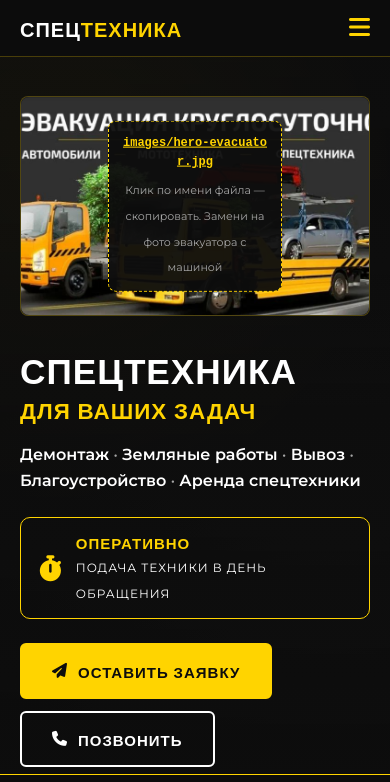
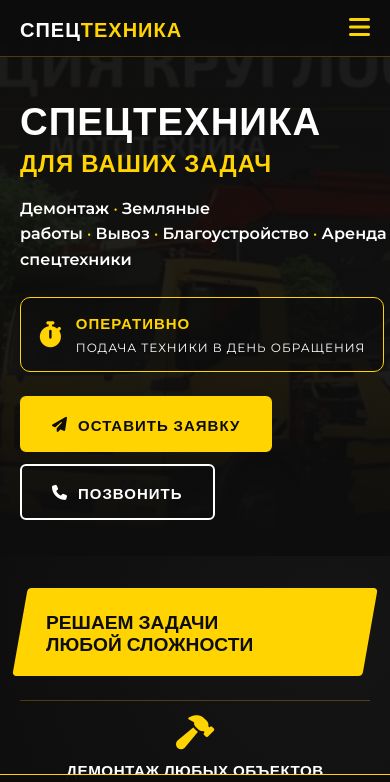
Before and after one commit to piarbookru-hub/specteh, a plain HTML site: page index.html in a window 390 px wide. Shown: the top 782 px of the page. Drawn offline with nearby package versions, Linux system fonts and the light colour scheme.

Commit message:
Refactor hero section styles and content
Updated hero section styles and structure for better layout and responsiveness.

```diff
--- a/index.html
+++ b/index.html
@@ -84,32 +84,43 @@
         .nav-phone:hover { color: var(--accent); }
         .burger { display: none; background: none; border: none; color: var(--accent); font-size: 24px; cursor: pointer; }
 
-        /* Hero */
-        .hero { position: relative; padding: 110px 0 50px; overflow: hidden; }
+        /* Hero: фото техники — задний фон на всю ширину */
+        .hero {
+            position: relative; padding: 120px 0 60px; overflow: hidden;
+            min-height: 560px; display: flex; align-items: center;
+        }
+        /* Фото техники фоном: прижато вправо, без размытия */
         .hero::before {
             content: ''; position: absolute; inset: 0;
-            background: url('images/hero-bg.jpg') center/cover;
-            opacity: 0.55; filter: blur(2px); z-index: -1;
+            background: url('images/hero-evacuator.jpg') right center / cover no-repeat;
+            opacity: 0.95; z-index: -1;
         }
+        /* Тёмный градиент слева направо + переход в фон сайта снизу */
         .hero::after {
             content: ''; position: absolute; inset: 0;
-            background: linear-gradient(180deg, rgba(13,13,13,0.55) 0%, rgba(13,13,13,0.85) 70%, var(--bg-dark) 100%);
+            background:
+                linear-gradient(90deg, rgba(13,13,13,0.97) 0%, rgba(13,13,13,0.88) 42%, rgba(13,13,13,0.35) 70%, rgba(13,13,13,0.05) 100%),
+                linear-gradient(180deg, rgba(13,13,13,0.4) 0%, transparent 30%, transparent 70%, var(--bg-dark) 100%);
             z-index: -1;
         }
-        .hero-grid { display: grid; grid-template-columns: 1.1fr 0.9fr; gap: 32px; align-items: center; }
-        .hero h1 { font-size: clamp(2.2rem, 6vw, 4rem); font-weight: 700; letter-spacing: 1px; }
-        .hero h1 span { display: block; color: var(--accent); font-size: clamp(1.4rem, 3.5vw, 2.2rem); margin-top: 8px; }
+        .hero-content { max-width: 640px; position: relative; z-index: 2; }
+        .hero h1 { font-size: clamp(2.4rem, 6.5vw, 4.4rem); font-weight: 700; letter-spacing: 1px; }
+        .hero h1 span { display: block; color: var(--accent); font-size: clamp(1.5rem, 3.8vw, 2.4rem); margin-top: 8px; }
         .hero-services { margin: 20px 0 24px; color: var(--text-muted); font-size: 1rem; }
         .hero-services b { color: var(--text-main); font-weight: 600; }
+        .hero-services .sep { color: var(--accent); margin: 0 4px; }
         .hero-badge {
             display: inline-flex; align-items: center; gap: 14px;
             border: 1px solid var(--accent); border-radius: 10px; padding: 12px 18px;
-            margin-bottom: 24px;
+            margin-bottom: 24px; background: rgba(13, 13, 13, 0.55);
         }
         .hero-badge i { font-size: 26px; color: var(--accent); }
         .hero-badge strong { display: block; font-family: 'Oswald', sans-serif; text-transform: uppercase; color: var(--accent); font-size: 15px; letter-spacing: 1px; }
         .hero-badge span { font-size: 12px; text-transform: uppercase; letter-spacing: 1px; color: var(--text-main); }
-        .hero-photo { height: 340px; }
+        .hero-arrows {
+            position: absolute; top: 92px; right: 44px; z-index: 2;
+            display: flex; gap: 4px; color: var(--accent); font-size: 30px;
+        }
         .btn {
             display: inline-flex; align-items: center; justify-content: center; gap: 10px;
             padding: 14px 30px; background: var(--accent); color: #0D0D0D;
@@ -220,12 +231,11 @@
 
         /* Адаптив: 5 брейкпоинтов */
         @media (max-width: 960px) {
-            .hero-grid { grid-template-columns: 1fr; }
-            .hero-photo { height: 280px; order: -1; }
             .services-head { grid-template-columns: 1fr; }
             .services-grid { grid-template-columns: repeat(2, 1fr); }
             .service-item { border-left: none; border-top: 1px solid var(--border); padding-top: 14px; }
             .order-box { grid-template-columns: 1fr; }
+            .hero-arrows { top: 84px; right: 24px; font-size: 24px; }
         }
         @media (max-width: 640px) {
             .nav-links {
@@ -242,11 +252,17 @@
             .float-cta { display: flex; }
             body { padding-bottom: 64px; }
             section { padding: 32px 0; }
+            /* Мобильный hero: фото по центру, плотный вертикальный градиент для читаемости */
+            .hero { min-height: auto; padding: 100px 0 44px; }
+            .hero::before { background-position: center 35%; opacity: 0.45; }
+            .hero::after {
+                background: linear-gradient(180deg, rgba(13,13,13,0.88) 0%, rgba(13,13,13,0.82) 60%, var(--bg-dark) 100%);
+            }
+            .hero-arrows { display: none; }
         }
         @media (max-width: 480px) {
             .services-grid { grid-template-columns: 1fr; }
             .hero { padding: 96px 0 36px; }
-            .hero-photo { height: 220px; }
             .order-box { padding: 22px; }
         }
         @media (max-width: 360px) {
@@ -280,12 +296,14 @@
     </nav>
 
     <header class="hero" id="home">
+        <div class="hero-arrows" aria-hidden="true">
+            <i class="fas fa-chevron-right"></i><i class="fas fa-chevron-right"></i><i class="fas fa-chevron-right"></i>
+        </div>
         <div class="container">
-            <div class="hero-grid">
-                <div>
+            <div class="hero-content">
                 <h1>Спецтехника <span>для ваших задач</span></h1>
                 <p class="hero-services">
-                        <b>Демонтаж</b> • <b>Земляные работы</b> • <b>Вывоз</b> • <b>Благоустройство</b> • <b>Аренда спецтехники</b>
+                    <b>Демонтаж</b><span class="sep">•</span><b>Земляные работы</b><span class="sep">•</span><b>Вывоз</b><span class="sep">•</span><b>Благоустройство</b><span class="sep">•</span><b>Аренда спецтехники</b>
                 </p>
                 <div class="hero-badge">
                     <i class="fas fa-stopwatch"></i>
@@ -297,14 +315,6 @@
                 <div class="hero-actions">
                     <a href="#order" class="btn"><i class="fas fa-paper-plane"></i> Оставить заявку</a>
                     <a href="tel:+79113321111" class="btn btn-outline"><i class="fas fa-phone"></i> Позвонить</a>
-                    </div>
-                </div>
-                <div class="img-wrapper hero-photo">
-                    <div class="placeholder-label">
-                        <strong data-copy="images/hero-evacuator.jpg">images/hero-evacuator.jpg</strong>
-                        <span>Клик по имени файла — скопировать. Замени на фото эвакуатора с машиной</span>
-                    </div>
-                    <img src="images/hero-evacuator.jpg" onerror="this.style.display='none'" alt="Эвакуатор с манипулятором перевозит автомобиль">
                 </div>
             </div>
         </div>
```
Lines whose indentation alone changed are shown as unchanged.
